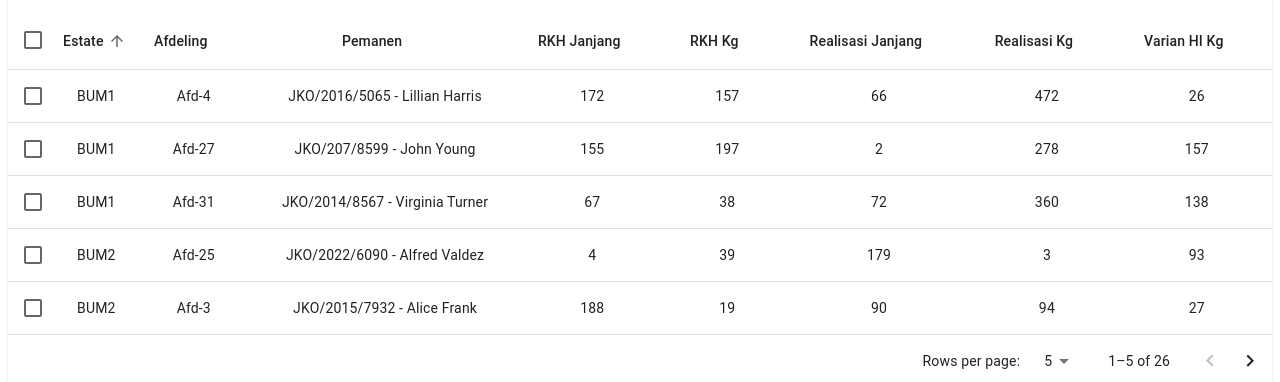
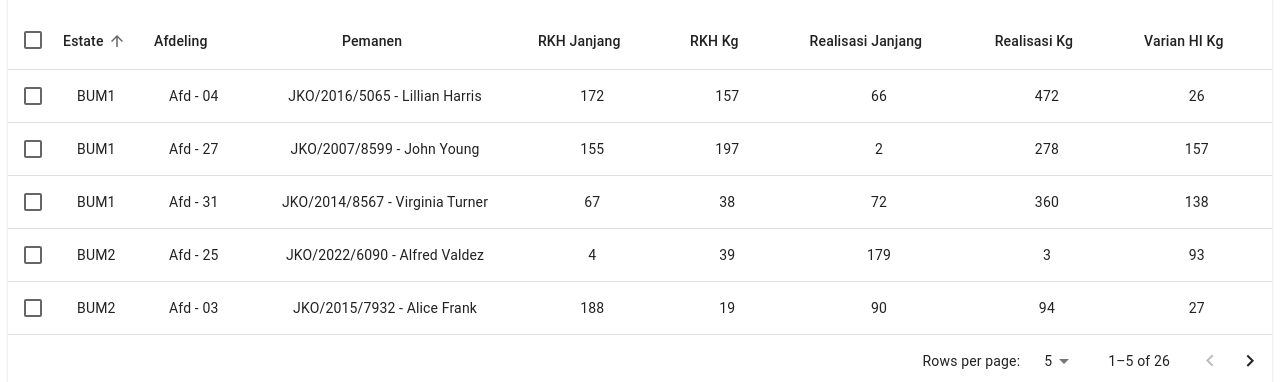
Before and after one commit to emilfauzan/erpplayground, a Next.js app: page /dashboard/home/Home in a window 1280 px wide. Shown: the part 1441-1823 px from the top of the page. Built offline with nearby package versions, Linux system fonts and the light colour scheme.

Commit message:
modified harvester data table

```diff
--- a/components/common/tables/HarvesterTable.tsx
+++ b/components/common/tables/HarvesterTable.tsx
@@ -60,32 +60,32 @@ function createData(
 }
 
 const rows = [
-    createData(1, 'BUM7', 'Afd-21', 'JKO/209/1921 - Melvin Simpson',123,171,119,30,157),
-    createData(2, 'BUM6', 'Afd-27', 'JKO/2021/4041 - Jean Morgan',20,151,38,21,176),
-    createData(3, 'BUM6', 'Afd-21', 'JKO/2019/4846 - Terry McBride',195,186,9,267,1),
-    createData(4, 'BUM5', 'Afd-35', 'JKO/2011/1602 - Georgia Alvarado',187,61,60,233,106),
-    createData(5, 'BUM2', 'Afd-25', 'JKO/2022/6090 - Alfred Valdez',4,39,179,3,93),
-    createData(6, 'BUM4', 'Afd-2', 'JKO/2011/7500 - Anne Conner',69,73,47,352,199),
-    createData(7, 'BUM1', 'Afd-4', 'JKO/2016/5065 - Lillian Harris',172,157,66,472,26),
-    createData(8, 'BUM3', 'Afd-19', 'JKO/202/4872 - Mildred Dixon',121,37,155,432,81),
-    createData(9, 'BUM4', 'Afd-16', 'JKO/202/8571 - Chad Alvarado',50,142,162,390,96),
-    createData(10, 'BUM7', 'Afd-23', 'JKO/2013/5042 - Genevieve Wong',63,49,140,328,49),
-    createData(11, 'BUM8', 'Afd-14', 'JKO/2011/8952 - Pauline Diaz',25,151,161,258,66),
-    createData(12, 'BUM7', 'Afd-2', 'JKO/2019/3717 - Edna Frank',96,196,50,207,169),
-    createData(13, 'BUM6', 'Afd-11', 'JKO/2015/8451 - Mae Carson',100,27,38,225,117),
-    createData(14, 'BUM5', 'Afd-17', 'JKO/203/8545 - Brett Graham',91,115,159,126,28),
-    createData(15, 'BUM8', 'Afd-3', 'JKO/2013/6859 - Jared Wong',24,136,76,445,5),
-    createData(16, 'BUM5', 'Afd-14', 'JKO/2010/4732 - Wesley Romero',26,13,36,369,196),
-    createData(17, 'BUM1', 'Afd-27', 'JKO/207/8599 - John Young',155,197,2,278,157),
-    createData(18, 'BUM3', 'Afd-27', 'JKO/2020/5405 - Christopher Carroll',148,96,116,228,174),
-    createData(19, 'BUM8', 'Afd-27', 'JKO/2015/7450 - Luella Abbott',56,33,57,8,166),
-    createData(20, 'BUM7', 'Afd-4', 'JKO/2021/9050 - Cecelia Harris',128,86,43,22,176),
-    createData(21, 'BUM5', 'Afd-13', 'JKO/204/6932 - Philip Cortez',154,135,76,338,27),
-    createData(22, 'BUM8', 'Afd-3', 'JKO/2015/5818 - Kyle Lynch',121,47,77,212,70),
-    createData(23, 'BUM2', 'Afd-3', 'JKO/2015/7932 - Alice Frank',188,19,90,94,27),
-    createData(24, 'BUM1', 'Afd-31', 'JKO/2014/8567 - Virginia Turner',67,38,72,360,138),
-    createData(25, 'BUM3', 'Afd-21', 'JKO/2010/6027 - Rebecca Fowler',93,83,157,491,74),
-    createData(26, 'BUM7', 'Afd-30', 'JKO/2018/8252 - Chester Stone',87,180,136,428,185),
+    createData(1, 'BUM7', 'Afd - 21', 'JKO/2009/1921 - Melvin Simpson',123,171,119,30,157),
+    createData(2, 'BUM6', 'Afd - 27', 'JKO/2021/4041 - Jean Morgan',20,151,38,21,176),
+    createData(3, 'BUM6', 'Afd - 21', 'JKO/2019/4846 - Terry McBride',195,186,9,267,1),
+    createData(4, 'BUM5', 'Afd - 35', 'JKO/2011/1602 - Georgia Alvarado',187,61,60,233,106),
+    createData(5, 'BUM2', 'Afd - 25', 'JKO/2022/6090 - Alfred Valdez',4,39,179,3,93),
+    createData(6, 'BUM4', 'Afd - 02', 'JKO/2011/7500 - Anne Conner',69,73,47,352,199),
+    createData(7, 'BUM1', 'Afd - 04', 'JKO/2016/5065 - Lillian Harris',172,157,66,472,26),
+    createData(8, 'BUM3', 'Afd - 19', 'JKO/2002/4872 - Mildred Dixon',121,37,155,432,81),
+    createData(9, 'BUM4', 'Afd - 16', 'JKO/2002/8571 - Chad Alvarado',50,142,162,390,96),
+    createData(10, 'BUM7', 'Afd - 23', 'JKO/2013/5042 - Genevieve Wong',63,49,140,328,49),
+    createData(11, 'BUM8', 'Afd - 14', 'JKO/2011/8952 - Pauline Diaz',25,151,161,258,66),
+    createData(12, 'BUM7', 'Afd - 02', 'JKO/2019/3717 - Edna Frank',96,196,50,207,169),
+    createData(13, 'BUM6', 'Afd - 11', 'JKO/2015/8451 - Mae Carson',100,27,38,225,117),
+    createData(14, 'BUM5', 'Afd - 17', 'JKO/2003/8545 - Brett Graham',91,115,159,126,28),
+    createData(15, 'BUM8', 'Afd - 03', 'JKO/2013/6859 - Jared Wong',24,136,76,445,5),
+    createData(16, 'BUM5', 'Afd - 14', 'JKO/2010/4732 - Wesley Romero',26,13,36,369,196),
+    createData(17, 'BUM1', 'Afd - 27', 'JKO/2007/8599 - John Young',155,197,2,278,157),
+    createData(18, 'BUM3', 'Afd - 27', 'JKO/2020/5405 - Christopher Carroll',148,96,116,228,174),
+    createData(19, 'BUM8', 'Afd - 27', 'JKO/2015/7450 - Luella Abbott',56,33,57,8,166),
+    createData(20, 'BUM7', 'Afd - 04', 'JKO/2021/9050 - Cecelia Harris',128,86,43,22,176),
+    createData(21, 'BUM5', 'Afd - 13', 'JKO/2004/6932 - Philip Cortez',154,135,76,338,27),
+    createData(22, 'BUM8', 'Afd - 03', 'JKO/2015/5818 - Kyle Lynch',121,47,77,212,70),
+    createData(23, 'BUM2', 'Afd - 03', 'JKO/2015/7932 - Alice Frank',188,19,90,94,27),
+    createData(24, 'BUM1', 'Afd - 31', 'JKO/2014/8567 - Virginia Turner',67,38,72,360,138),
+    createData(25, 'BUM3', 'Afd - 21', 'JKO/2010/6027 - Rebecca Fowler',93,83,157,491,74),
+    createData(26, 'BUM7', 'Afd - 30', 'JKO/2018/8252 - Chester Stone',87,180,136,428,185),
 ];
 
 function descendingComparator<T>(a: T, b: T, orderBy: keyof T) {
```
